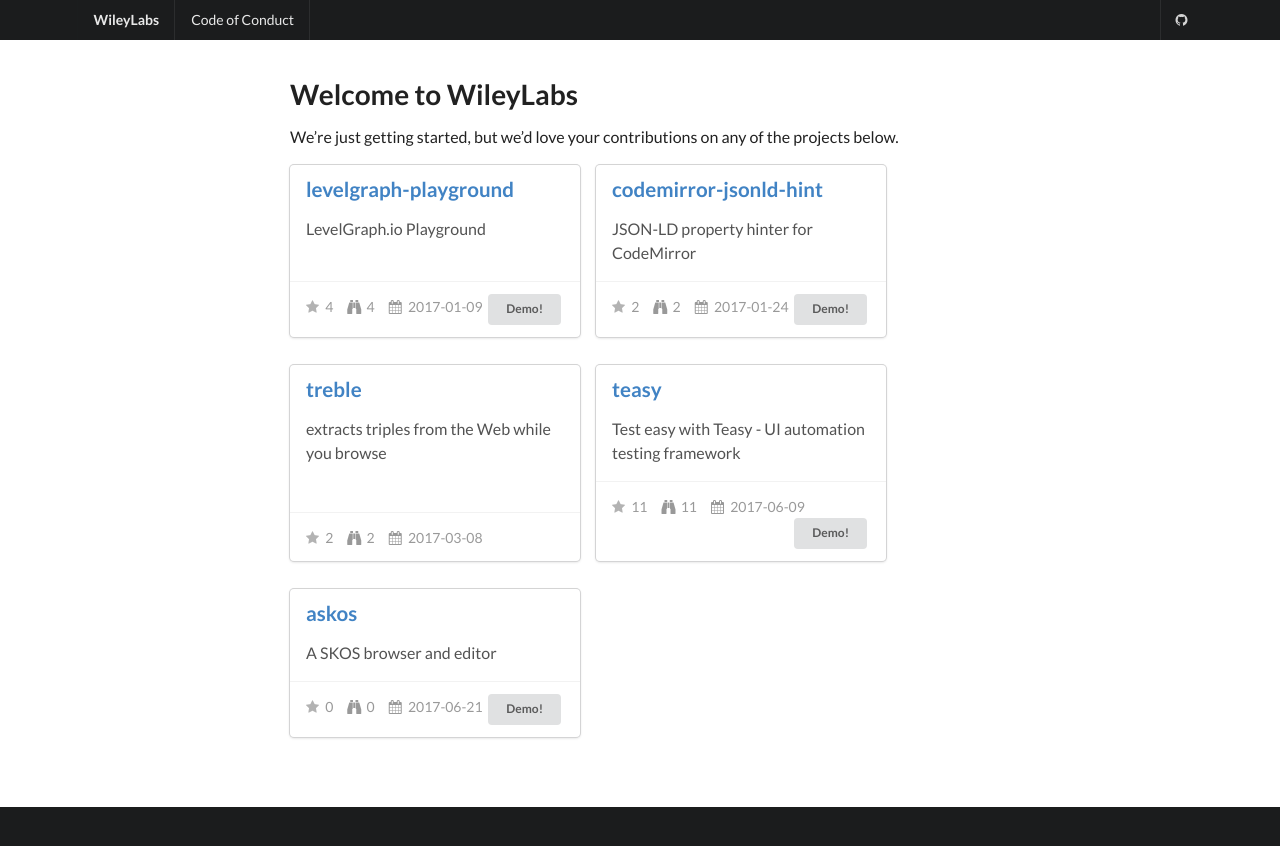
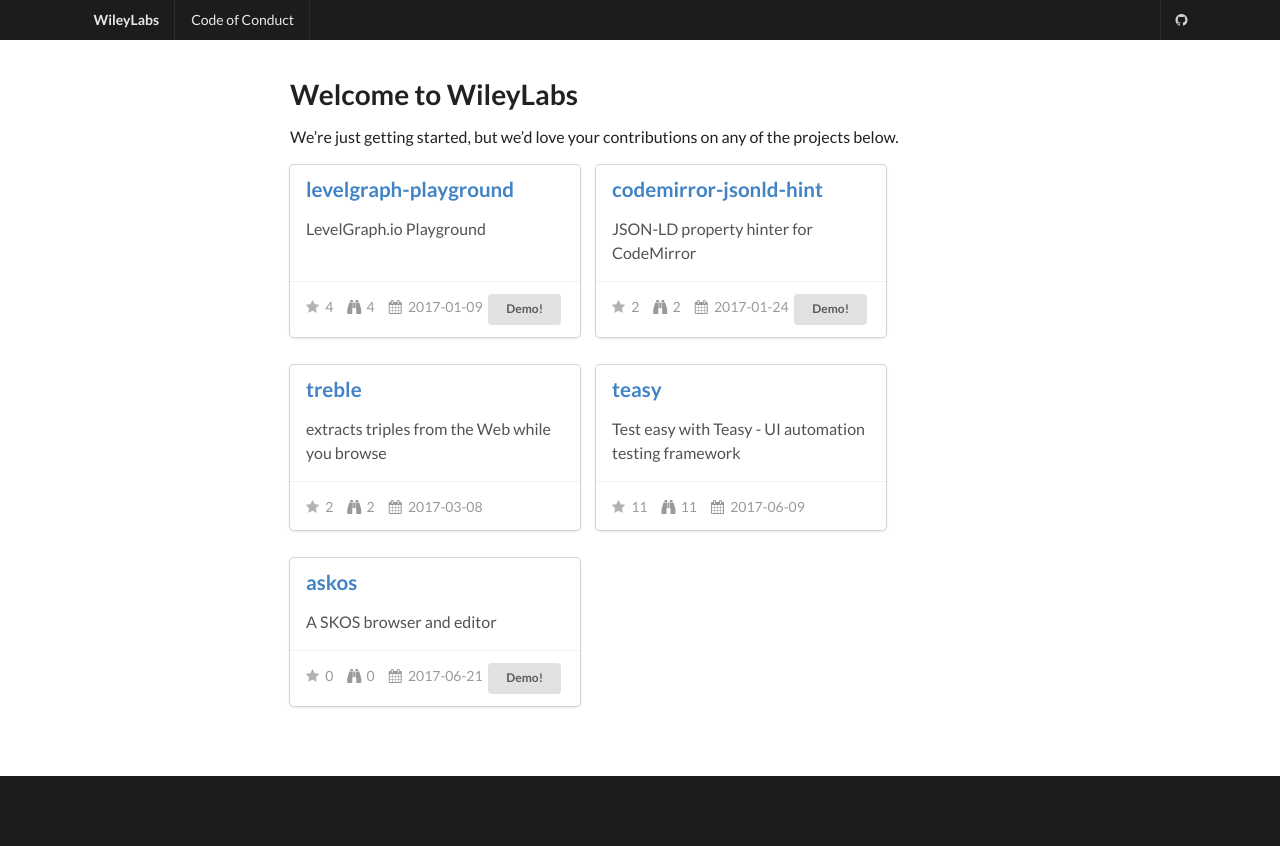
Before and after one commit to WileyLabs/wileylabs.github.io, a Jekyll site: the page built from index.md, in a window 1280 px wide and 900 px high. Shown: the top 846 px of the window. Built offline with Jekyll 4.4.1, drawn with Linux system fonts in a browser that asks for light colours.

Commit message:
Fix broken demo button bug

```diff
--- a/_includes/project-cards.html
+++ b/_includes/project-cards.html
@@ -19,7 +19,7 @@
           <i class="calendar icon"></i> {{ project.created_at | date: "%Y-%m-%d" }}
         </a>
       </div>
-      {% if project.homepage %}
+      {% if project.homepage and project.homepage != '' %}
       <div class="right floated">
         <a class="ui tiny button" href="{{ project.homepage }}" target="_blank">Demo!</a>
       </div>
```
